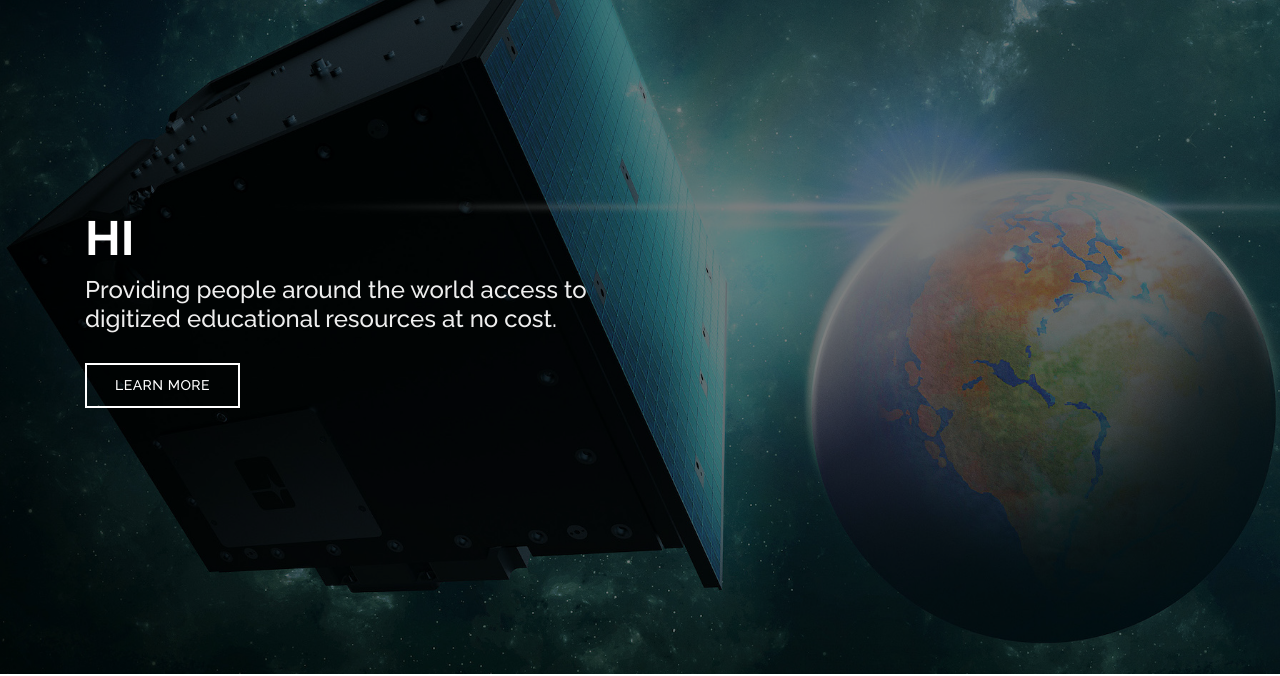
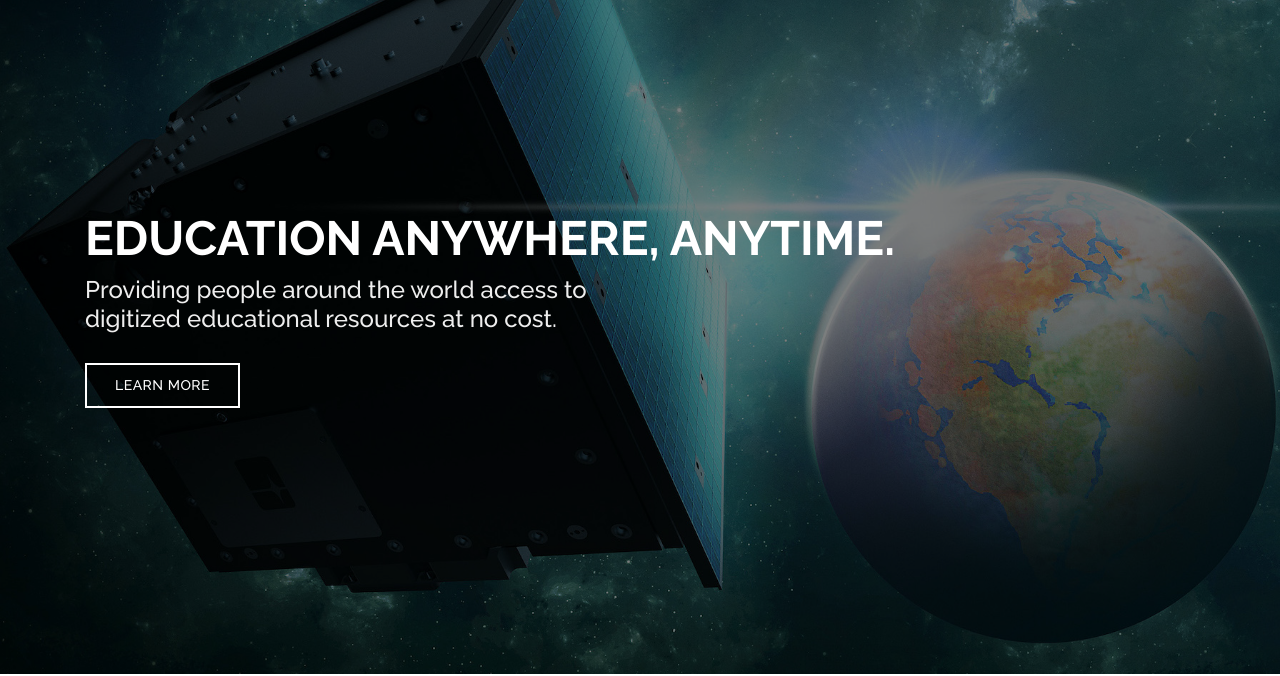
Before and after one commit to Starborn-Space/starborn-space.github.io, a plain HTML site: page index.html in a window 1280 px wide. Shown: the part 126-802 px from the top of the page. Drawn offline with nearby package versions, Linux system fonts and the light colour scheme; animation ran at ten frames a second.

Commit message:
back to normal

```diff
--- a/index.html
+++ b/index.html
@@ -96,7 +96,7 @@
   <!-- ======= Hero Section ======= -->
   <section id="hero" class="d-flex align-items-center">
     <div class="container position-relative" data-aos="fade-up" data-aos-delay="500">
-      <h1>Hi</h1>
+      <h1>Education Anywhere, Anytime.</h1>
       <h2>Providing people around the world access to
         <br>digitized educational resources at no cost.</h2>
       <a href="#about" class="btn-get-started scrollto">Learn More</a>
```
